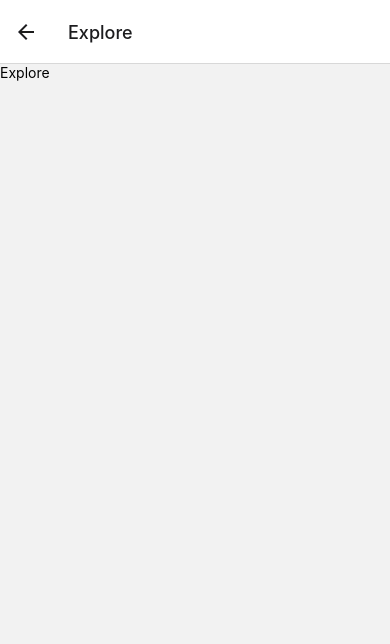
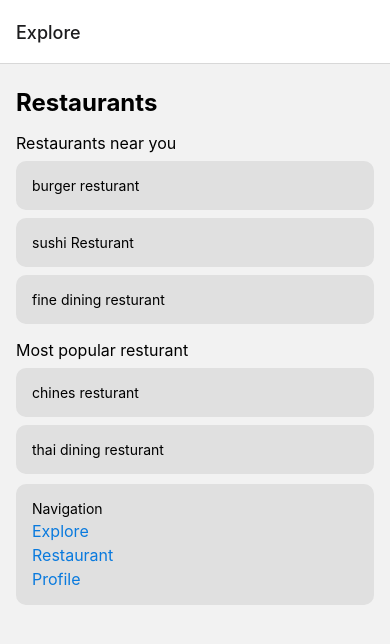
Before and after one commit to hiteshlimbanidev/native_navigation, a React Native app: screen /Explore in a window 390 px wide. Shown: the top 644 px of the page. Built offline with nearby package versions, Linux system fonts and the light colour scheme.

Commit message:
stack navigation

```diff
--- a/App.tsx
+++ b/App.tsx
@@ -5,12 +5,18 @@ import Explore from "./screens/Explore";
 import Profile from "./screens/Profile";
 import ResturantsScreen from "./screens/Resturants";
 
-const RootStack = createStackNavigator();
+export type RootStackParams = {
+  Explore;
+  Resturants;
+  Profile;
+};
+
+const RootStack = createStackNavigator<RootStackParams>();
 
 const App = () => {
   return (
     <NavigationContainer>
-      <RootStack.Navigator>
+      <RootStack.Navigator initialRouteName="Explore">
         <RootStack.Screen name="Resturants" component={ResturantsScreen} />
         <RootStack.Screen name="Explore" component={Explore} />
         <RootStack.Screen name="Profile" component={Profile} />
--- a/Components/Menu.tsx
+++ b/Components/Menu.tsx
@@ -1,17 +1,33 @@
 import { View, Text, StyleSheet, TouchableOpacity } from "react-native";
 import React from "react";
-
+import { useNavigation } from "@react-navigation/native";
+import { StackNavigationProp } from "@react-navigation/stack";
+import { RootStackParams } from "../App";
 const Menu = () => {
+  const navigation =
+    useNavigation<StackNavigationProp<RootStackParams>>();
   return (
     <View style={styles.container}>
       <Text>Navigation</Text>
-      <TouchableOpacity onPress={() => {}}>
+      <TouchableOpacity
+        onPress={() => {
+          navigation.navigate("Explore");
+        }}
+      >
         <Text style={styles.links}>Explore</Text>
       </TouchableOpacity>
-      <TouchableOpacity onPress={() => {}}>
+      <TouchableOpacity
+        onPress={() => {
+          navigation.navigate("Resturants");
+        }}
+      >
         <Text style={styles.links}>Restaurant</Text>
       </TouchableOpacity>
-      <TouchableOpacity onPress={() => {}}>
+      <TouchableOpacity
+        onPress={() => {
+          navigation.navigate("Profile");
+        }}
+      >
         <Text style={styles.links}>Profile</Text>
       </TouchableOpacity>
     </View>
@@ -20,9 +36,10 @@ const Menu = () => {
 
 const styles = StyleSheet.create({
   container: {
-    backgroundColor: "#efefef",
+    backgroundColor: "#e0e0e0",
     padding: 16,
     marginTop: 10,
+    borderRadius: 10,
   },
   links: {
     fontSize: 16,
--- a/Components/RestaruntCard.tsx
+++ b/Components/RestaruntCard.tsx
@@ -16,9 +16,10 @@ const RestaruntCard: React.FC<Props> = ({ name, onPress }) => {
 
 const styles = StyleSheet.create({
   container: {
-    backgroundColor: "#efefe",
-    padding: "16",
-    marginTop: "8",
+    backgroundColor: "#e0e0e0",
+    padding: 16,
+    marginTop: 8,
+    borderRadius:10
   },
 });
 
--- a/screens/Explore.tsx
+++ b/screens/Explore.tsx
@@ -1,14 +1,40 @@
-import { StyleSheet, Text, View } from 'react-native'
-import React from 'react'
+import { StyleSheet, Text, View } from "react-native";
+import React from "react";
+import RestaruntCard from "../Components/RestaruntCard";
+import Menu from "../Components/Menu";
 
 const Explore = () => {
   return (
-    <View>
-      <Text>Explore</Text>
+    <View style={styles.container}>
+      <Text style={styles.Screentitle}>Restaurants</Text>
+      <View>
+        <Text style={styles.Sectiontitle}>Restaurants near you</Text>
+        <RestaruntCard name="burger resturant" onPress={() => {}} />
+        <RestaruntCard name="sushi Resturant" onPress={() => {}} />
+        <RestaruntCard name="fine dining resturant" onPress={() => {}} />
+
+        <Text style={styles.Sectiontitle}>Most popular resturant</Text>
+        <RestaruntCard name="chines resturant" onPress={() => {}} />
+        <RestaruntCard name="thai dining resturant" onPress={() => {}} />
+      </View>
+      <Menu />
     </View>
-  )
-}
+  );
+};
 
-export default Explore
+export default Explore;
 
-const styles = StyleSheet.create({})
+const styles = StyleSheet.create({
+  container: {
+    padding: 16,
+  },
+  Sectiontitle: {
+    fontSize: 16,
+    marginTop: 16,
+  },
+  Screentitle: {
+    fontSize: 24,
+    fontWeight: "bold",
+    marginTop: 8,
+  },
+});
--- a/screens/Resturants.tsx
+++ b/screens/Resturants.tsx
@@ -6,16 +6,16 @@ import Menu from "../Components/Menu";
 const ResturantsScreen = () => {
   return (
     <View style={styles.container}>
-      <Text style={styles.screenTitle}>Resturants Screen</Text>
       <ScrollView>
-        {/* <RestaruntCard name="Sushi resturant" onPress={() => {}}/>
-        <RestaruntCard name="Burger resturant" onPress={() => {}}/>
-        <RestaruntCard name="Pizza resturant" onPress={() => {}}/>
-        <RestaruntCard name="Panjabi resturant" onPress={() => {}}/>
-        <RestaruntCard name="Gujrati resturant" onPress={() => {}}/>
-        <RestaruntCard name="South indian resturant" onPress={() => {}}/> */}
+        <Text style={styles.screenTitle}>Resturants Screen</Text>
+        <RestaruntCard name="Sushi resturant" onPress={() => {}} />
+        <RestaruntCard name="Burger resturant" onPress={() => {}} />
+        <RestaruntCard name="Pizza resturant" onPress={() => {}} />
+        <RestaruntCard name="Panjabi resturant" onPress={() => {}} />
+        <RestaruntCard name="Gujrati resturant" onPress={() => {}} />
+        <RestaruntCard name="South indian resturant" onPress={() => {}} />
+        <Menu />
       </ScrollView>
-      <Menu />
     </View>
   );
 };
@@ -25,7 +25,6 @@ export default ResturantsScreen;
 const styles = StyleSheet.create({
   container: {
     padding: 16,
-    marginTop: 24,
   },
   screenTitle: {
     fontSize: 24,
```
